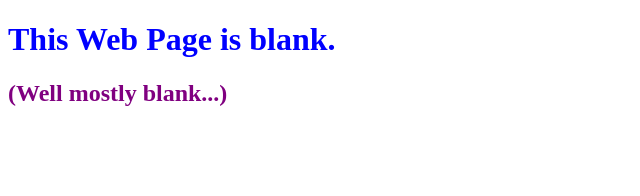
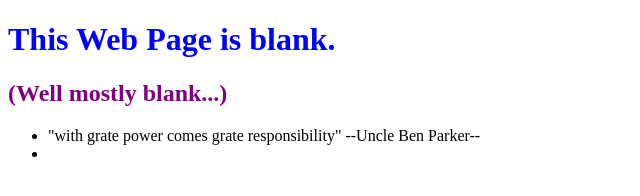
Before and after one commit to XanaJ/0main_openSAP_repo, a plain HTML site: page index.html in a window 1280 px wide. Shown: the whole page, without its empty margins (0-640 px from the left). Drawn offline with Linux system fonts and the light colour scheme.

Commit message:
added quote from uncle ben parker

```diff
--- a/index.html
+++ b/index.html
@@ -13,5 +13,9 @@
 		<h2 style= "color:Purple">
 			(Well mostly blank...)
 		</h2>
+		<ul>
+			<li>"with grate power comes grate responsibility" --Uncle Ben Parker--	</li>
+			<li>	</li>
+		</ul>
 	</body>
 </html>
```
